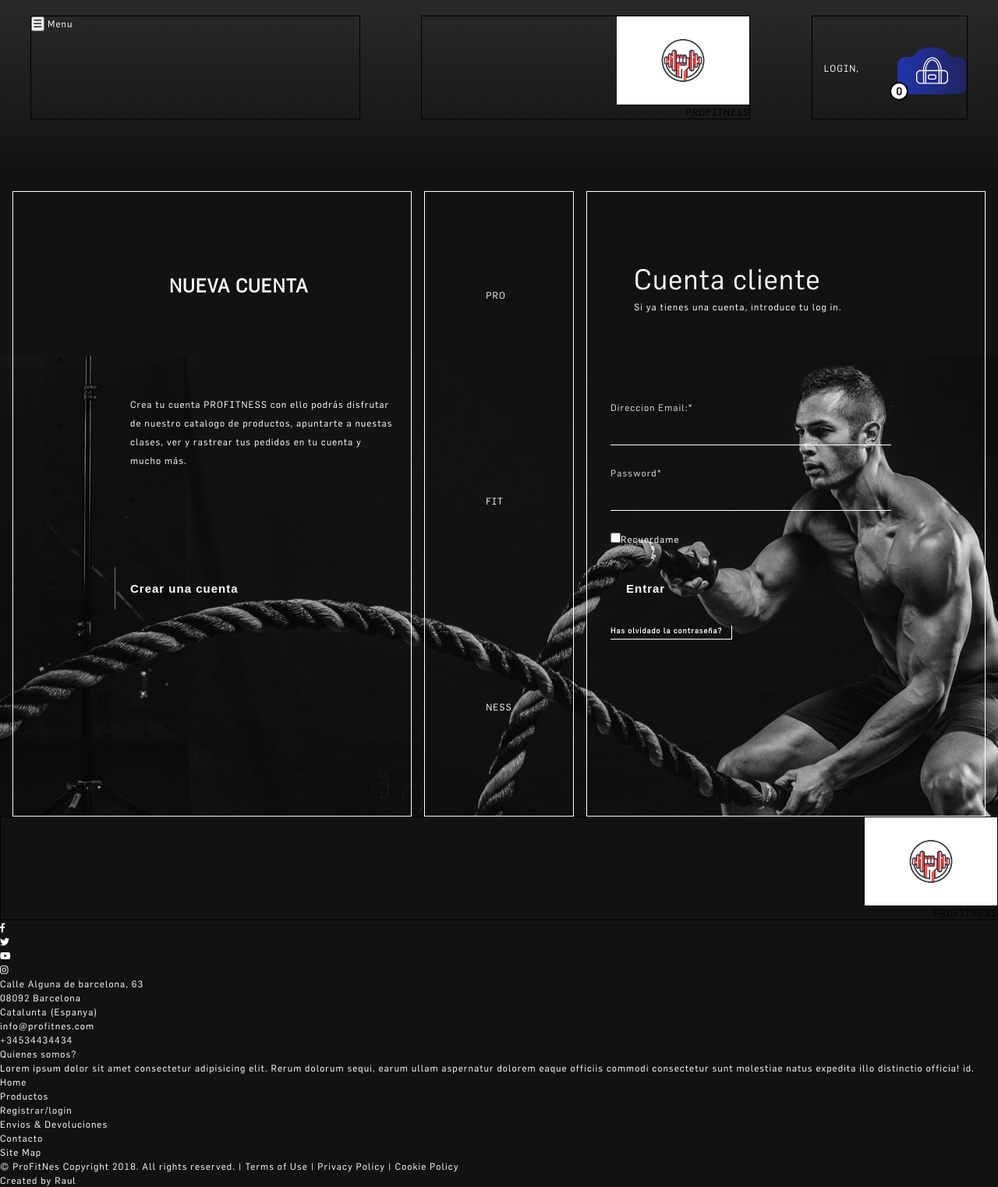
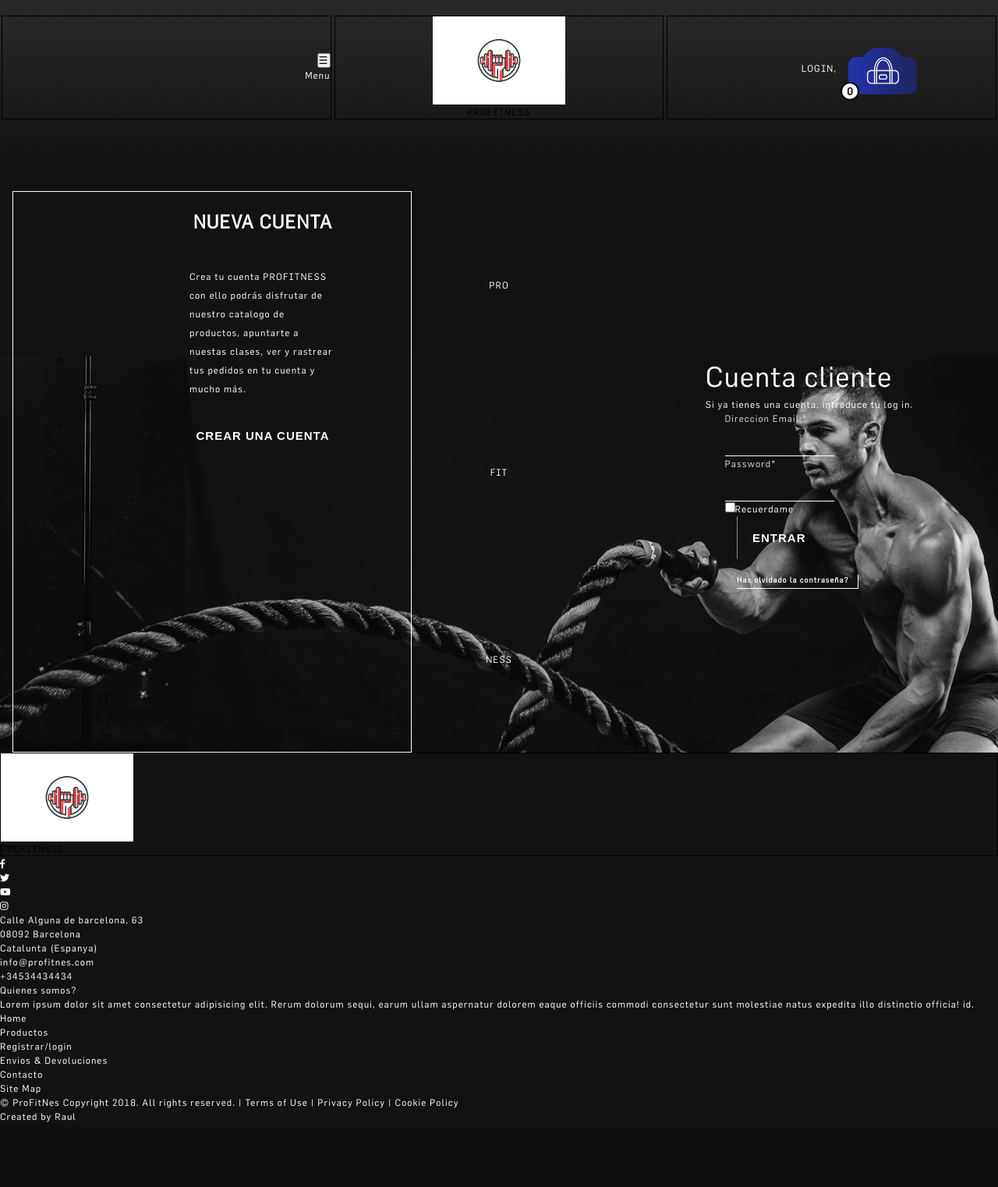
Before and after one commit to r4kogama/proyectgym, a PHP site: page /login.html in a window 1280 px wide. Shown: the whole page at 78% size. After the commit the page ends 1439 px from the top, so only its background shows below. Run offline with PHP 8.4, Linux system fonts and the light colour scheme.

Commit message:
restructurando

```diff
--- a/css/main.css
+++ b/css/main.css
@@ -45,7 +45,7 @@
 }
 
 .main-login{
-    background: url(../img/battleropesguy-1440x662.jpg);
+    background: url(./img/battleropesguy-1440x662.jpg);
     background-repeat: no-repeat;
     background-position: 0vw 57vh;
 }
@@ -63,11 +63,17 @@
 .block{display: block;}
 .in-block{display: inline-block;}
 
-.w-75{ width: 75%;}
+.w-15{width: 15%;}
+.w-40{width: 40%;}
+.w-75{width: 75%;}
+.w-60{width: 60%;}
 .w-50{width: 50%;}
 .w-25{width: 25%;}
 .w-33{width: 33%;}
+.w-100{ width: 100%;}
 
+.h-100{height: 100%;}
+.min-100vh{height: 100vh;}
 .h-30vh{ height: 30vh;}
 .h-40vh{ height: 40vh;}
 
@@ -99,6 +105,76 @@
     color:rgb(219, 219, 219);
 }
 
+
+/**********************
+******* ATAJOS FLEX ***
+*********************/
+
+.flex-col-around{
+    display: flex;
+    flex-direction: column;
+    justify-content: space-around;
+    align-items: center;
+}
+.f-center-hor{
+    display: flex;
+    justify-content: center;
+}
+
+.f-start-hor{
+    display: flex;
+    justify-content: start;
+}
+.f-around-hor{
+    display: flex;
+    justify-content: space-around;
+}
+.f-evenly-hor{
+    display: flex;
+    justify-content: space-evenly;
+}
+.f-between-hor{
+    display: flex;
+    justify-content: space-between;
+}
+
+.flex-col-evenly{
+    display: flex;
+    flex-direction: column;
+    justify-content: space-evenly;
+}
+.f-col-center-ver-hor{
+    display: flex;
+    flex-direction: column;
+    justify-content: center;
+    align-items: center;
+}
+
+.f-col-end-ver-hor{
+    display: flex;
+    flex-direction: column;
+    justify-content: center;
+    align-items: end;
+}
+.flex-col-center{
+    display: flex;
+    flex-direction: column;
+    justify-content: center;
+    align-content: space-between;
+}
+
+.f-row-center{
+    display: flex;
+    justify-content: center;
+    align-items: center;
+}
+
+.f-center-fend{
+    display: flex;
+    justify-content: flex-end;
+    align-items: center;
+    padding-right: 100px;
+}
 
 
 /************** HEADER **************
@@ -279,9 +355,7 @@
     color: black;
 }
 #header{
-    display: flex;
     width: 100%;
-    justify-content: space-around;
     padding: 20px 0px 12px 0px;
 }
 
@@ -290,21 +364,16 @@
 }
 
 .box-login{
-    width: 44px;
+    width: 20%;
     padding-right: 11px;
 }
 
 .box-logo{
-    display: flex;
-    flex-direction: column;
-    align-items: end;
-    color: white;
     border: 1px solid black;
 }
 
 .box-logo img{
-    display: flex;
-    justify-content: space-between;
+    display: block;
 }
 
 .logo{
@@ -312,14 +381,12 @@
 }
 
 .content-login-cesta{
-    max-width: 200px;
-    display: flex;
-    justify-content: space-between;
-    align-items: center;
+    padding-right: 100px;
     padding-left: 15px;
     border: 1px solid black;
 }
 .box-bur{
+    padding-left: 100px;
     border: 1px solid black;
 }
 
@@ -331,22 +398,21 @@
 ***************************************/
 
 #content-log-registro{
-    display: flex;
     width: 100%;
-    justify-content: space-evenly;
-    min-height: 100vh;
     padding-top: 80px;
 }
 
 
+
+
 .clientereg{
-    display: flex;
-    flex-direction: column;
-    justify-content: center;
+
     border: 1px solid;
     width: 40%;
     padding-left: 130px;
 }
+
+
 
 .newcuenta{
     padding: 20px;
@@ -359,22 +425,15 @@
     padding: 20px;
     line-height: 2em;
 }
-.text-left div:first-of-type{
-    padding-left: 50px;
-    display: flex;
-    align-items: center;
-}
 
 .btn-cuenta{
+    text-transform: uppercase;
     padding: 20px;
     font-weight: 700;
 }
 
 .titulo-centro {
-    display: flex;
-    width: 15%;
-    justify-content: center;
-    border: 1px solid;
+
 }
 
 .titulo-centro h2{
@@ -382,9 +441,7 @@
 }
 
 .titulo-centro p{
-    height: 33vh;
-    display: flex;
-    align-items: center;
+
 }
 
 .text-left{
@@ -394,28 +451,19 @@
 
 /******* LOG **********/
 .formlog{
-    display: flex;
-    flex-direction: column;
-    width: 100%;
+
 }
 .formlog ul{
-    display: flex;
-    flex-direction: column;
-    justify-content: space-evenly;
+
 }
 
 .log-intro{
-    display: flex;
-    flex-direction: column;
-    justify-content: center;
     margin-left: 30px;
 }
 
 .user-log{
-    border: 1px solid;
-    width: 40%;
     padding-left: 30px;
-    display: flex;
+
 }
 
 .link-border{
--- a/login.html
+++ b/login.html
@@ -30,16 +30,16 @@
 		</nav>
 	</header>
     <main id="main" class="panel panel-header principal main-login">
-		<section id="header">
-			<div class="box-bur  w w-33">
+		<section id="header" class="f-around-hor">
+			<div class="box-bur f-col-end-ver-hor w w-33">
 				<button class="btn-hamburger toggle-button js-slideout-toggle">☰</button>
 				<h2>Menu</h2>
 			</div>
-			<div id="logo" class="w-33 box-logo">
+			<div id="logo" class="w-33 box-logo f-col-center-ver-hor">
 				<img  class="logo" src="img/strong-logo.jpg" alt="logo">
 				<h1>PRO<span>FITNESS</span></h1>
 			</div>
-			<div class="content-login-cesta w-33">
+			<div class="content-login-cesta f-center-fend w-33">
 				<div class="box-login">
 					<div id="log" class="btn-login">
 						<h2><a href="#">LOGIN,</a></h2>
@@ -68,16 +68,16 @@
 				</div>
 			</div>
 		</section>
-		<section id="content-log-registro">
-			<section id="clientenuevo" class="clientereg w">
-				<div class="text-left">
-					<div class="h-30vh">
+		<section id="content-log-registro" class="min-100vh f-evenly-hor">
+			<section id="clientenuevo" class="clientereg w w-40">
+				<div class="text-left f-col-center-ver-hor">
+					<div>
 						<h2 class="f-24 newcuenta ">Nueva cuenta</h2>
 					</div>
-					<div class="h-30vh">
+					<div class="w-60">
 						<p>Crea tu cuenta PROFITNESS con ello podrás disfrutar de nuestro catalogo de productos, apuntarte a nuestas clases, ver y rastrear tus pedidos en tu cuenta y mucho más.</p>
 					</div>
-					<div class="h-40vh">
+					<div>
 						<span class="btn"><button class="btn-cuenta f-15  relleno ">Crear una cuenta</button></span>
 					</div>
 					<div class="contenedor-formulario">
@@ -142,20 +142,21 @@
 					</div>
 				</div>
 			</section>
-			<section id="separador" class=" w titulo-centro">
-				<h2>
+			<section id="separador" class="w-15 w titulo-centro">
+				<h2 class="flex-col-around w-100 h-100">
 					<p>PRO</p>
 					<p>FIT</p>
 					<p>NESS</p>
 				</h2>
 			</section>
-			<section id="cliente" class="user-log w">
-				<form action="login.php" method="post" class="formlog">
-					<div class="log-intro h-30vh">
+			<section id="cliente" class="user-log f-center-hor w w-40">
+				<form action="login.php" method="post" class="formlog w-75 f-col-center-ver-hor">
+					<div class="log-intro">
 						<h3 class="f-36 ">Cuenta cliente</h3>
 						<p class="">Si ya tienes una cuenta, introduce tu log in.</p>
 					</div>
-					<ul class="h-30vh">
+					<div>
+						<ul>
 							<li class="mail">
 								<label for="email">Direccion Email:<span>*</span></label>
 								<input type="email" class="inLow w-75 input-style" name="email" id="email-log" onBlur="validarEmail(this)" value="">
@@ -169,7 +170,8 @@
 								<input type="checkbox" id="checkregistro"  name="recordar" >Recuerdame
 							</li>
 						</ul>
-					<div class="h-40vh">
+					</div>
+					<div>
 						<span class="btn in-block"><button type="submit" class="f-15 relleno btn-cuenta"  name="signin">Entrar</button></span>
 						<a href="#" class="f_96 link-border">Has olvidado la contraseña?</a>
 					</div>
```
Lines whose indentation alone changed are shown as unchanged.
